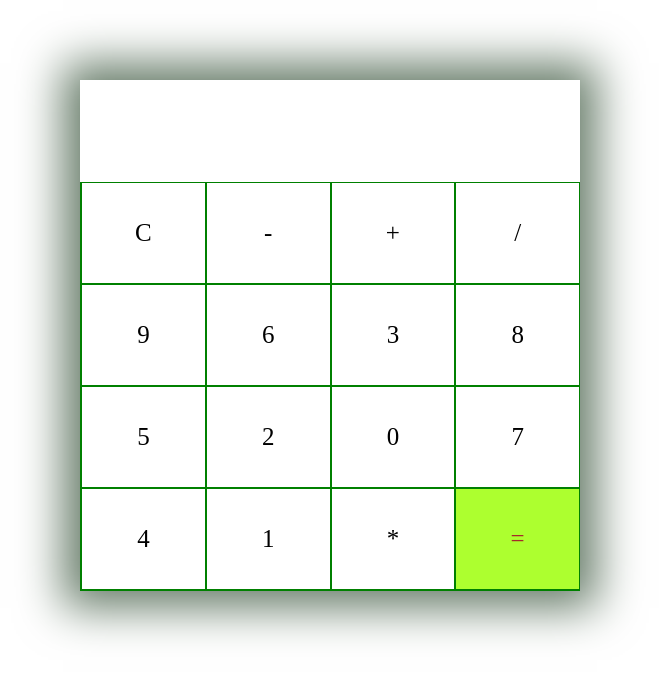
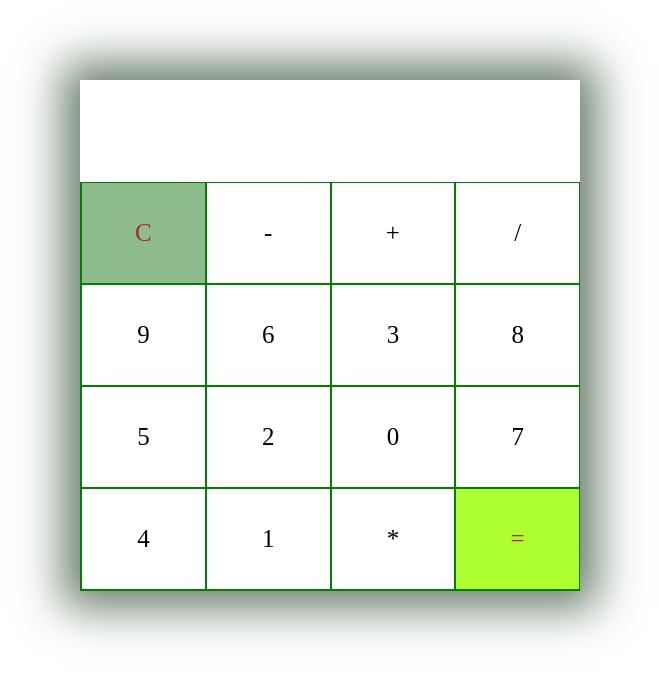
Before and after one commit to Charlotte-Natasha/Calculator, a plain HTML site: page index.html in a window 1280 px wide. In both pictures the pointer is over the element 453 px from the left and 233 px from the top of the page. Shown: the whole page, without its empty margins (310-969 px from the left). Drawn offline with Linux system fonts and the light colour scheme.

Commit message:
added button:hover css

```diff
--- a/styles.css
+++ b/styles.css
@@ -28,3 +28,8 @@
   background-color: greenyellow;
   color: brown;
 }
+.button:hover {
+  background-color: darkseagreen;
+  color: brown;
+  transition: 0.5s ease-out;
+}
```
